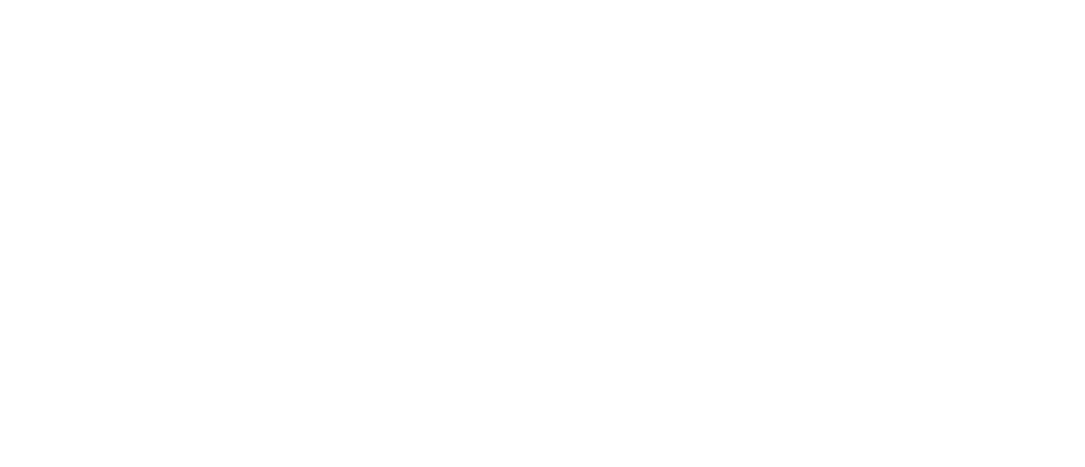
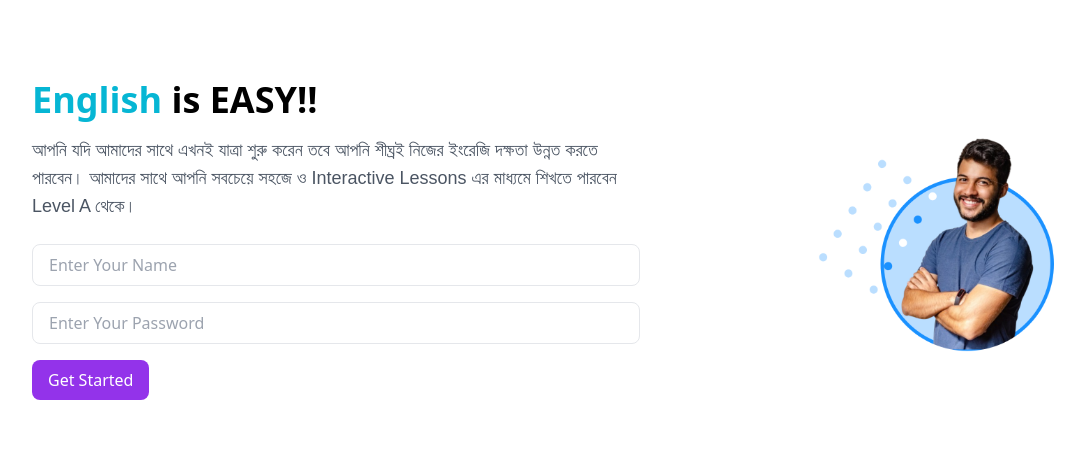
Before and after one commit to GeorgeBlaize/Assignment6_b11, a plain HTML site: page index.html in a window 1280 px wide. Shown: the whole page, without its empty margins (0-1085 px from the left). Drawn offline with nearby package versions, Linux system fonts and the light colour scheme; some packages are replaced by stand-ins of ours; a script that the page names is missing; a web font is replaced by a local one.

Commit message:
Banner part added

```diff
--- a/index.html
+++ b/index.html
@@ -44,6 +44,33 @@
             </div>
         </div>
     </nav>
+     <!-- Banner -->
+     <section id="banner" class="pt-20 pb-16 bg-white banner-bg">
+        <div class="max-w-7xl mx-auto px-4 sm:px-6 lg:px-8">
+            <div class="flex flex-col md:flex-row items-center justify-between">
+                <div class="md:w-1/2 mb-8 md:mb-0">
+                    <h1 class="text-4xl font-bold text-cyan-500 mb-4">English <span class="text-black">is EASY!!</span></h1>
+                    <p class="text-lg text-gray-600 mb-6 bengali-text">
+                        আপনি যদি আমাদের সাথে এখনই যাত্রা শুরু করেন তবে আপনি শীঘ্রই নিজের ইংরেজি দক্ষতা উন্নত করতে পারবেন। আমাদের সাথে আপনি সবচেয়ে সহজে ও Interactive Lessons এর মাধ্যমে শিখতে পারবেন Level A থেকে।
+                    </p>
+                    <form id="login-form" class="space-y-4">
+                        <div>
+                            <input type="text" id="username" placeholder="Enter Your Name" class="w-full px-4 py-2 border rounded-lg focus:outline-none focus:ring-2 focus:ring-cyan-500">
+                        </div>
+                        <div>
+                            <input type="password" id="password" placeholder="Enter Your Password" class="w-full px-4 py-2 border rounded-lg focus:outline-none focus:ring-2 focus:ring-cyan-500">
+                        </div>
+                        <button type="submit" class="px-4 py-2 bg-purple-600 text-white rounded-lg hover:bg-purple-700 w-25 h-10">
+                            Get Started
+                        </button>
+                    </form>
+                </div>
+                <div class="md:w-1/2">
+                    <img src="assets/hero-student.png" alt="Banner Image" class="w-64 h-64 rounded-full mx-auto">
+                </div>
+            </div>
+        </div>
+    </section>
 
 </body>
 </html>
```
